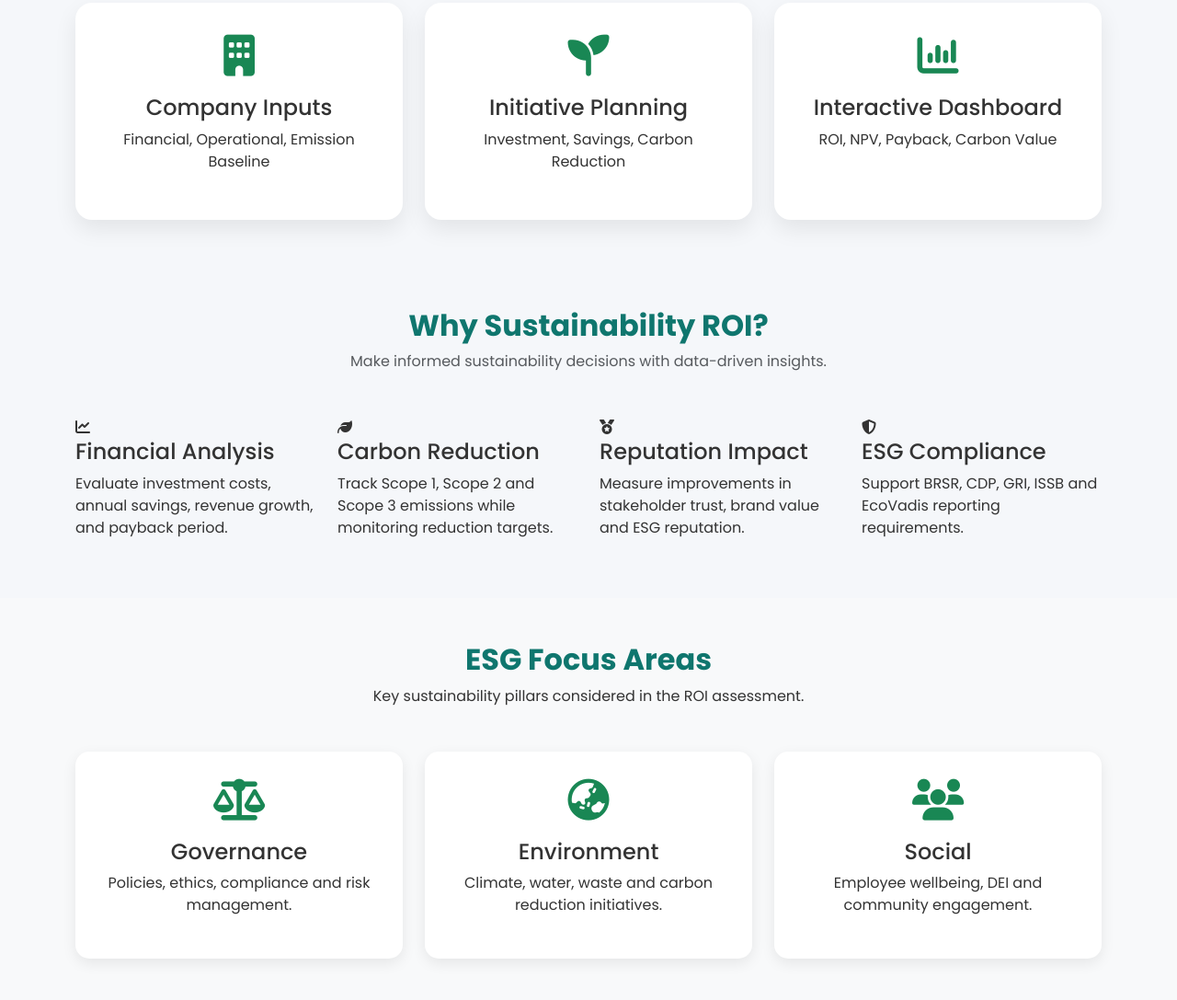
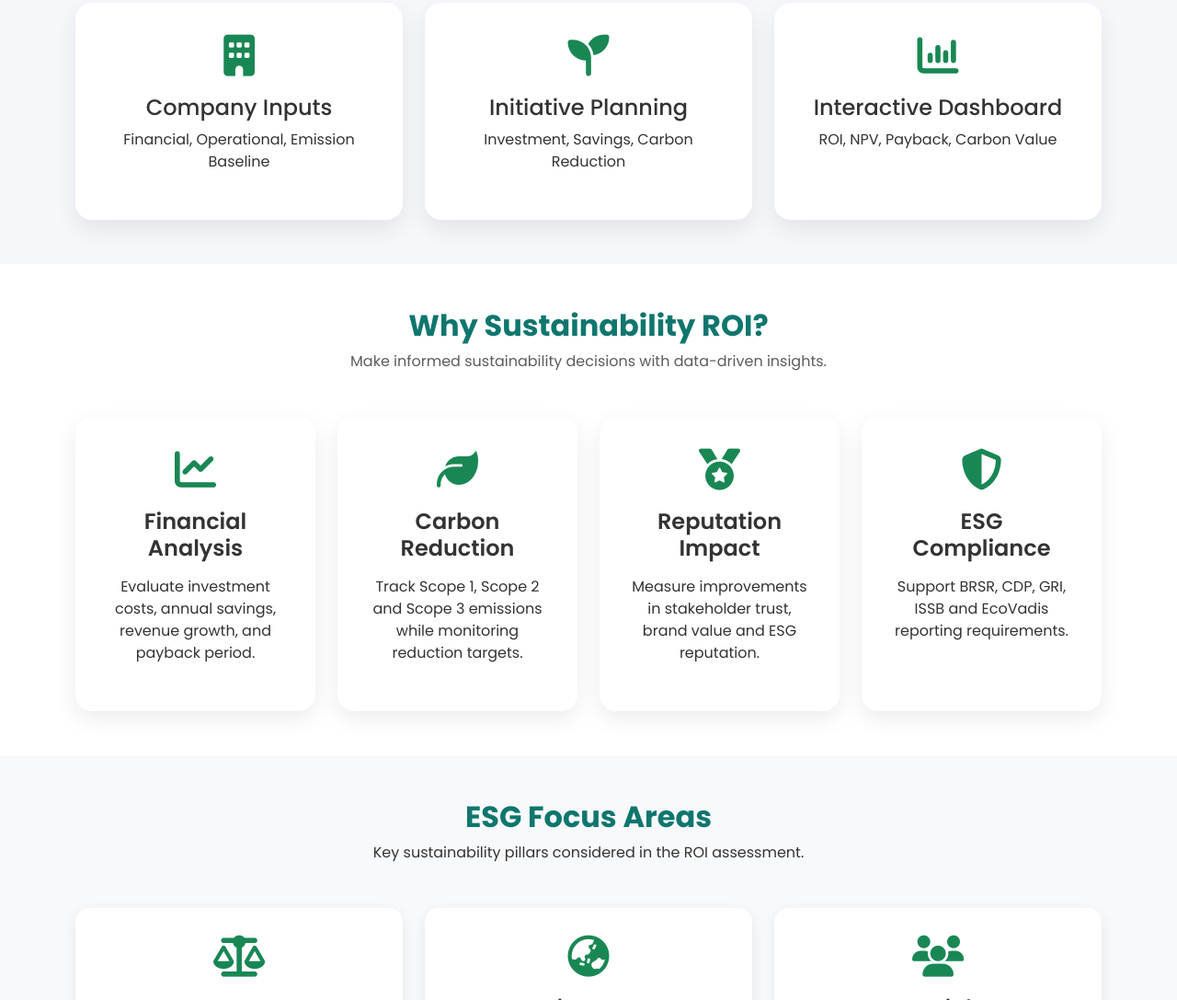
Before and after one commit to Krishna10122002/Sustainability_ROI, a plain HTML site: page index.html in a window 1280 px wide. Shown: the part 1287-2374 px from the top of the page at 92% size. Drawn offline with nearby package versions, Linux system fonts and the light colour scheme; a script that the page names is missing.

Commit message:
Add styles for 'why-roi' section and cards
Added styles for the 'why-roi' section and its cards.

```diff
--- a/Style.css
+++ b/Style.css
@@ -450,3 +450,66 @@ text-align:center;
 }
 
 }
+
+
+/* ================= WHY ROI ================= */
+
+#why-roi{
+
+background:#ffffff;
+
+}
+
+.why-card{
+
+background:white;
+
+padding:35px;
+
+border-radius:18px;
+
+text-align:center;
+
+box-shadow:0 8px 25px rgba(0,0,0,.08);
+
+transition:.4s;
+
+height:100%;
+
+}
+
+.why-card:hover{
+
+transform:translateY(-10px);
+
+background:#198754;
+
+color:white;
+
+}
+
+.why-card i{
+
+font-size:45px;
+
+margin-bottom:20px;
+
+color:#198754;
+
+transition:.4s;
+
+}
+
+.why-card:hover i{
+
+color:white;
+
+}
+
+.why-card h4{
+
+margin-bottom:15px;
+
+font-weight:600;
+
+}
```
